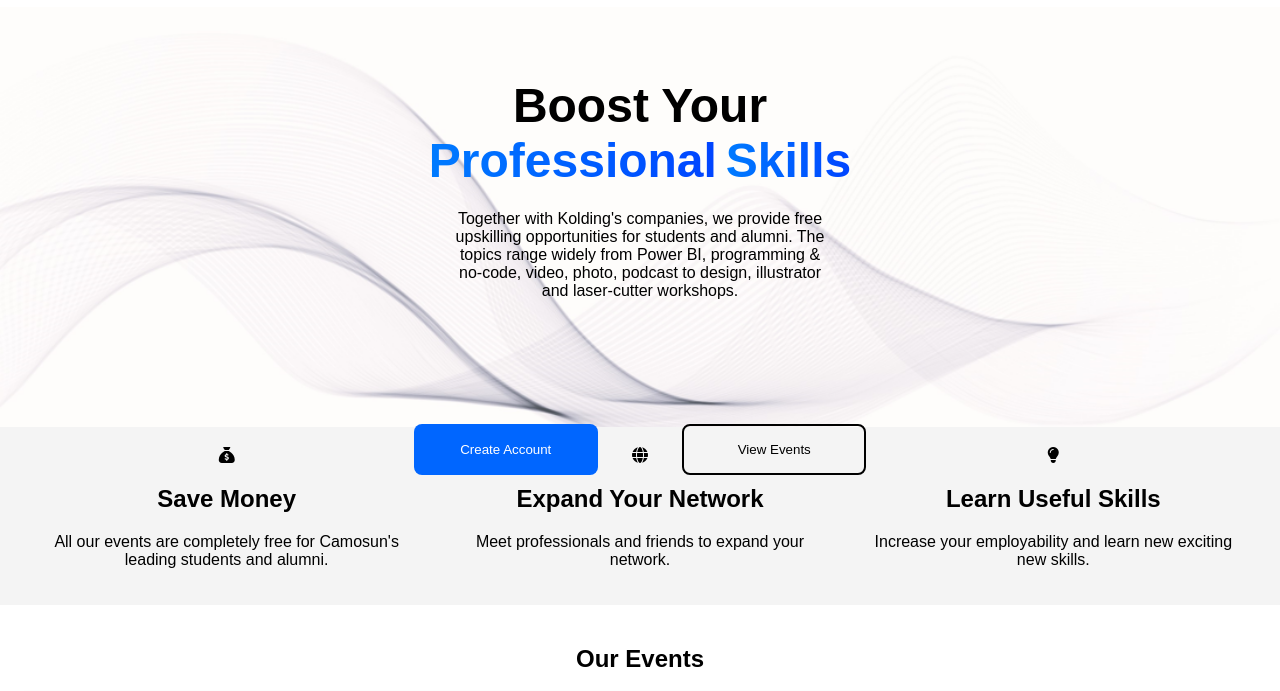
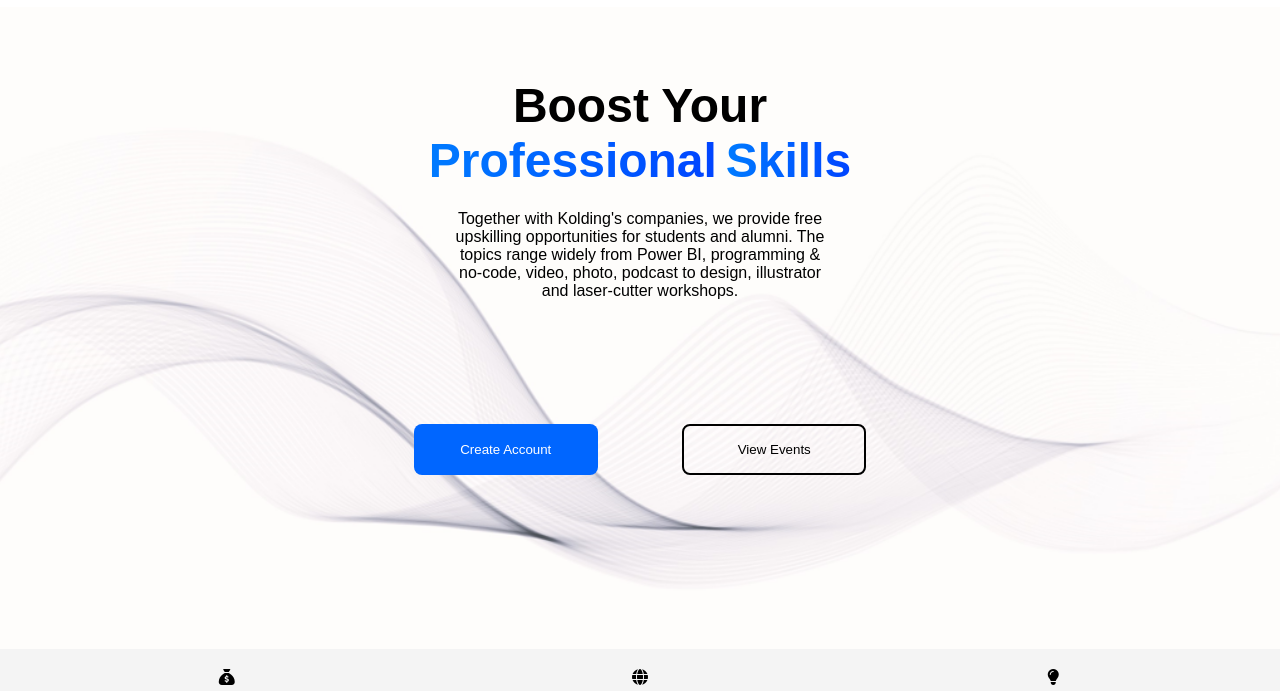
Before and after one commit to Hard-Skills-Station-website/Hard-Skills-Station-website, a website: page index.html in a window 1280 px wide. Shown: the part 34-725 px from the top of the page. Drawn offline with Linux system fonts and the light colour scheme.

Commit message:
Fix height to min-height in styles.css and add missing closing tag in index.html

```diff
--- a/css/styles.css
+++ b/css/styles.css
@@ -38,7 +38,7 @@ a {
   font-family: "Arial", sans-serif;
   background: url("/test.png") no-repeat center; /* This would be the wavy background image */
   background-size: cover;
-  height: 40vh;
+  min-height: 40vh;
 }
 
 .text-black {
--- a/index.html
+++ b/index.html
@@ -21,6 +21,7 @@
           <button>Login</button>
         </div>
       </nav>
+      <main>
       <div class="main-header">
         <h1>
           <span class="text-black">Boost Your</span>
@@ -77,7 +78,7 @@
       </div>
       <!-- Additional event cards would be similar -->
     </section>
-
+</main>
     <footer>
       <p>Do you have any questions or suggestions for events?</p>
       <!-- Contact info and social media links -->
```
